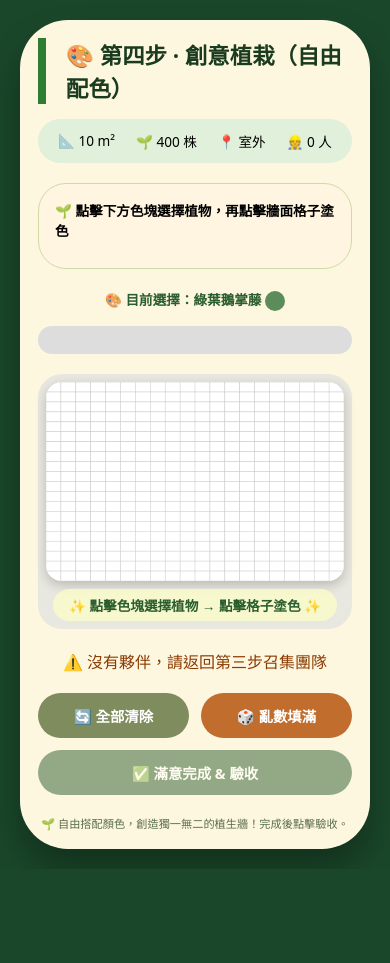
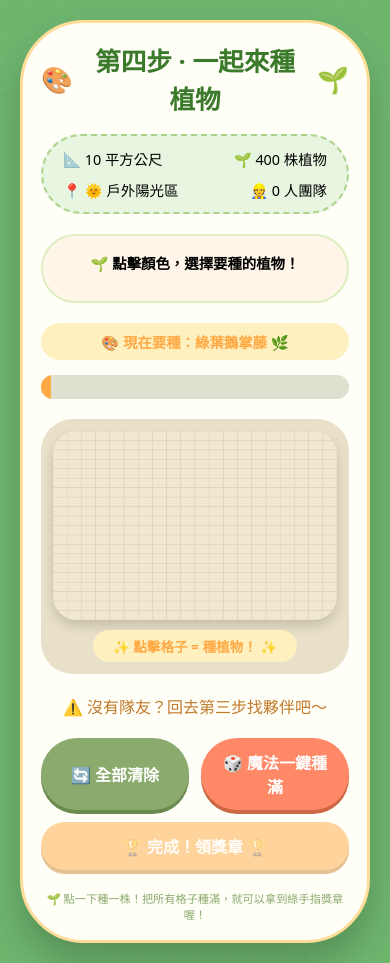
Before and after one commit to fernbrom-lab/fernbromgame, a plain HTML site: page step4_construction.html in a window 390 px wide. Before the commit the page ends 869 px from the top, so only its background shows below. Drawn offline with Linux system fonts and the light colour scheme.

Commit message:
Update step4_construction.html

```diff
--- a/step4_construction.html
+++ b/step4_construction.html
@@ -3,16 +3,18 @@
 <head>
     <meta charset="UTF-8">
     <meta name="viewport" content="width=device-width, initial-scale=1.0, user-scalable=no">
-    <title>植生牆遊戲 · 第四步：創意植栽（自由配色）</title>
+    <title>🎨 第四步 · 一起來種植物</title>
     <style>
         * {
             box-sizing: border-box;
-            font-family: system-ui, 'Segoe UI', sans-serif;
+            font-family: system-ui, 'Segoe UI', 'Comic Neue', 'Noto Sans TC', sans-serif;
             user-select: none;
             -webkit-tap-highlight-color: transparent;
         }
         body {
-            background: #1a472a;
+            background: #6eb56e;
+            background-image: radial-gradient(circle at 10% 20%, rgba(255,255,200,0.2) 2%, transparent 2.5%);
+            background-size: 28px 28px;
             display: flex;
             justify-content: center;
             align-items: center;
@@ -21,42 +23,48 @@
             padding: 20px;
         }
         .card {
-            max-width: 1200px;
+            max-width: 1100px;
             width: 100%;
-            background: #fef7e0;
-            border-radius: 48px;
+            background: #fffef7;
+            border-radius: 64px;
             padding: 28px;
-            box-shadow: 0 20px 35px rgba(0,0,0,0.3);
+            box-shadow: 0 20px 35px rgba(0,0,0,0.2);
+            border: 3px solid #ffdd99;
         }
         h1 {
-            color: #1a3b1e;
-            border-left: 8px solid #2e7d32;
-            padding-left: 20px;
+            color: #3a7a2a;
+            font-size: 1.6rem;
+            text-align: center;
             margin-top: 0;
-            font-size: 1.4rem;
+            display: flex;
+            align-items: center;
+            justify-content: center;
+            gap: 10px;
         }
         .info-bar {
-            background: #e0f0da;
-            border-radius: 28px;
+            background: #e8f5e0;
+            border-radius: 40px;
             padding: 12px 20px;
             margin-bottom: 20px;
             display: flex;
             justify-content: space-between;
             flex-wrap: wrap;
             gap: 10px;
-            font-size: 0.85rem;
+            font-size: 0.9rem;
+            border: 2px dashed #aad48a;
         }
         .plants-summary {
-            background: #fff5e0;
-            border-radius: 28px;
+            background: #fff5e8;
+            border-radius: 40px;
             padding: 16px;
             margin-bottom: 20px;
-            border: 1px solid #cddba6;
+            border: 2px solid #ddeec0;
         }
         .plants-summary-title {
             font-weight: bold;
             margin-bottom: 12px;
-            font-size: 0.85rem;
+            font-size: 0.9rem;
+            text-align: center;
         }
         .plant-list {
             display: flex;
@@ -69,62 +77,69 @@
             align-items: center;
             gap: 8px;
             background: white;
-            padding: 6px 12px;
+            padding: 8px 16px;
             border-radius: 40px;
-            border: 1px solid #cddba6;
+            border: 2px solid #ddeec0;
             cursor: pointer;
             transition: all 0.1s;
         }
         .plant-item.selected {
-            background: #c8e6b5;
-            border-color: #2b5e2f;
-            box-shadow: 0 0 0 2px #f9a825;
+            background: #ffdd99;
+            border-color: #ffaa44;
+            transform: scale(1.02);
         }
         .plant-color-box {
-            width: 24px;
-            height: 24px;
-            border-radius: 24px;
+            width: 28px;
+            height: 28px;
+            border-radius: 28px;
         }
         .progress-bar {
-            background: #ddd;
+            background: #e0e0d0;
             border-radius: 40px;
-            height: 28px;
+            height: 24px;
             overflow: hidden;
             margin: 15px 0;
         }
         .progress-fill {
             width: 0%;
             height: 100%;
-            background: #3c8c40;
+            background: #ffaa44;
             transition: width 0.1s linear;
+            display: flex;
+            align-items: center;
+            justify-content: flex-end;
+            padding-right: 10px;
+            color: white;
+            font-size: 0.7rem;
+            font-weight: bold;
         }
         .canvas-container {
-            background: #e8e8e0;
-            border-radius: 24px;
-            padding: 8px;
+            background: #e8e0c8;
+            border-radius: 32px;
+            padding: 12px;
             margin: 20px 0;
             text-align: center;
         }
         canvas {
-            background: #ffffff;
-            border-radius: 16px;
+            background: #f5f0e0;
+            border-radius: 24px;
             display: block;
             margin: 0 auto;
             cursor: pointer;
             width: 100%;
             height: auto;
-            box-shadow: 0 4px 12px rgba(0,0,0,0.2);
+            box-shadow: 0 6px 12px rgba(0,0,0,0.15);
         }
         .click-hint {
             text-align: center;
             font-size: 0.85rem;
             font-weight: bold;
-            color: #2b5e2f;
-            background: rgba(255,255,200,0.7);
+            color: #ffaa44;
+            background: #fff0c0;
             display: inline-block;
             width: auto;
-            margin: 8px auto 0;
-            padding: 6px 16px;
+            margin: 10px auto 0;
+            padding: 6px 20px;
             border-radius: 40px;
         }
         .worker-section {
@@ -144,13 +159,13 @@
             display: flex;
             align-items: center;
             gap: 10px;
-            box-shadow: 0 2px 6px rgba(0,0,0,0.1);
-            border: 1px solid #cddba6;
+            box-shadow: 0 2px 8px rgba(0,0,0,0.08);
+            border: 2px solid #ddeec0;
         }
         .worker-avatar {
             width: 45px;
             height: 45px;
-            background: #d9e0c5;
+            background: #ddeec0;
             border-radius: 45px;
             display: flex;
             align-items: center;
@@ -164,17 +179,17 @@
             object-fit: cover;
         }
         .worker-name {
-            font-size: 0.8rem;
+            font-size: 0.85rem;
             font-weight: bold;
-            color: #1a3b1e;
+            color: #3a7a2a;
         }
         .worker-talk {
             font-size: 0.65rem;
-            color: #8b3a00;
-            background: #fff0e0;
+            color: #c07a2a;
+            background: #fff0c0;
             border-radius: 20px;
             padding: 4px 10px;
-            max-width: 180px;
+            max-width: 160px;
             white-space: nowrap;
             overflow-x: auto;
             cursor: pointer;
@@ -186,48 +201,56 @@
             flex-wrap: wrap;
         }
         button {
-            background: #2b5e2f;
+            background: #ffaa44;
             color: white;
             border: none;
-            padding: 12px 16px;
-            font-size: 0.9rem;
+            padding: 12px 20px;
+            font-size: 1rem;
             font-weight: bold;
             border-radius: 60px;
             cursor: pointer;
             flex: 1;
             min-width: 120px;
+            box-shadow: 0 4px 0 #cc8833;
+            transition: 0.05s linear;
         }
         button:active {
-            transform: scale(0.98);
+            transform: translateY(2px);
+            box-shadow: 0 2px 0 #cc8833;
         }
         button:disabled {
             opacity: 0.5;
+            transform: none;
             cursor: not-allowed;
         }
         .btn-secondary {
-            background: #7f8c5e;
+            background: #8aaa6e;
+            box-shadow: 0 4px 0 #6a8a4e;
         }
         .btn-warning {
-            background: #c06d2e;
+            background: #ff8866;
+            box-shadow: 0 4px 0 #cc6644;
         }
         footer {
             text-align: center;
             font-size: 0.7rem;
-            color: #5a6e4a;
+            color: #8aaa6e;
             margin-top: 20px;
         }
         .selected-tool {
             text-align: center;
             margin: 10px 0;
-            font-size: 0.85rem;
-            color: #2b5e2f;
+            font-size: 0.9rem;
+            color: #ffaa44;
             font-weight: bold;
+            background: #fff0c0;
+            padding: 8px;
+            border-radius: 40px;
         }
-        /* 噴飛語錄動畫 */
         .fly-talk {
             position: fixed;
-            background: #ffe8c0;
-            color: #5a1e00;
+            background: #fff0c0;
+            color: #c07a2a;
             padding: 6px 14px;
             border-radius: 30px;
             font-size: 0.85rem;
@@ -235,51 +258,45 @@
             white-space: nowrap;
             z-index: 1000;
             pointer-events: none;
-            box-shadow: 0 4px 12px rgba(0,0,0,0.25);
-            border: 1px solid #cc8833;
+            box-shadow: 0 4px 12px rgba(0,0,0,0.15);
+            border: 1px solid #ffcc88;
             animation: flyAway 1s ease-out forwards;
         }
         @keyframes flyAway {
-            0% {
-                opacity: 1;
-                transform: translate(0, 0) scale(1);
-            }
-            30% {
-                opacity: 1;
-                transform: translate(15px, -35px) scale(1.08);
-            }
-            100% {
-                opacity: 0;
-                transform: translate(40px, -90px) scale(0.7);
-            }
+            0% { opacity: 1; transform: translate(0, 0) scale(1); }
+            30% { opacity: 1; transform: translate(15px, -35px) scale(1.08); }
+            100% { opacity: 0; transform: translate(40px, -90px) scale(0.7); }
         }
         @media (max-width: 700px) {
             .card { padding: 18px; }
-            .worker-talk { max-width: 130px; font-size: 0.6rem; }
-            .plant-item { padding: 4px 8px; font-size: 0.75rem; }
+            .worker-talk { max-width: 120px; font-size: 0.6rem; }
         }
     </style>
 </head>
 <body>
 <div class="card">
-    <h1>🎨 第四步 · 創意植栽（自由配色）</h1>
+    <h1>
+        <span>🎨</span>
+        第四步 · 一起來種植物
+        <span>🌱</span>
+    </h1>
 
     <div class="info-bar" id="infoBar">載入中...</div>
 
-    <div class="plants-summary" id="plantsSummary">
-        <div class="plants-summary-title">🌱 點擊下方色塊選擇植物，再點擊牆面格子塗色</div>
+    <div class="plants-summary">
+        <div class="plants-summary-title">🌱 點擊顏色，選擇要種的植物！</div>
         <div class="plant-list" id="plantList"></div>
     </div>
 
-    <div class="selected-tool" id="selectedTool">🎨 尚未選擇植物</div>
+    <div class="selected-tool" id="selectedTool">🎨 點擊上面的色塊選擇植物～</div>
 
     <div class="progress-bar">
-        <div class="progress-fill" id="progressFill"></div>
+        <div class="progress-fill" id="progressFill">0%</div>
     </div>
 
     <div class="canvas-container">
         <canvas id="greenCanvas" width="600" height="400" style="width:100%; height:auto; max-width:600px; aspect-ratio:600/400"></canvas>
-        <div class="click-hint">✨ 點擊色塊選擇植物 → 點擊格子塗色 ✨</div>
+        <div class="click-hint">✨ 點擊格子 = 種植物！ ✨</div>
     </div>
 
     <div class="worker-section">
@@ -288,37 +305,25 @@
 
     <div class="flex-btns">
         <button id="resetBtn" class="btn-secondary">🔄 全部清除</button>
-        <button id="autoFillBtn" class="btn-warning">🎲 亂數填滿</button>
-        <button id="completeBtn" disabled>✅ 滿意完成 & 驗收</button>
+        <button id="autoFillBtn" class="btn-warning">🎲 魔法一鍵種滿</button>
+        <button id="completeBtn" disabled>🏆 完成！領獎章 🏆</button>
     </div>
-    <footer>🌱 自由搭配顏色，創造獨一無二的植生牆！完成後點擊驗收。</footer>
+    <footer>🌱 點一下種一株！把所有格子種滿，就可以拿到綠手指獎章喔！</footer>
 </div>
 
 <script>
-    // 工人語錄庫（豐富版）
-    const WORKER_TALKS = [
-        "😤 老鄧資遣我是你的損失！",
-        "🤔 多虧去職訓不然我還不會做這個呢！",
-        "🤔 大叔你有良心嗎！",
-        "🤔 大叔你有良心嗎！",
-        "🤔 大哥時薪350喔！",
-        "😤 老鄧資遣我是你的損失！",
-        "💔 我不接受你的不公平！",
-        "🌞 天氣熱要多喝水～",
-        "⚠️ 作業中須注意工安！",
-        "🌱 植物是生命也要尊重～",
-        "💪 今天也要努力施工！",
-        "🎨 這個配色真好看！",
-        "🪴 每一株都是心血",
-        "🍵 休息一下喝個茶吧",
-        "🔧 工具要隨手收好",
-        "🤝 團隊合作最重要！",
-        "🌿 這面牆以後會很美",
-        "💧 記得幫植物澆水",
-        "🏗️ 安全第一，品質至上",
-        "😎 我種的植物最漂亮",
-        "🌙 加班費記得多算一點",
-        "🎵 邊唱歌邊工作最開心"
+    // 兒童版可愛語錄
+    const FUN_TALKS = [
+        "🌱 種下一棵小植物！",
+        "🎉 耶！越來越漂亮了！",
+        "💚 愛護地球，好棒！",
+        "⭐ 你種得好快！",
+        "🌸 花花世界真美麗～",
+        "😊 一起努力完成它！",
+        "🍃 植物們在謝謝你！",
+        "🎵 種種種～種下去～",
+        "💪 再努力一下下！",
+        "🏆 快要完成了！"
     ];
 
     let PLANTS = [];
@@ -328,7 +333,10 @@
     let selectedPlantId = null;
     let cellSize = { w: 0, h: 0 };
 
-    // 噴飛語錄函數（從指定位置噴出）
+    function getRandomTalk() {
+        return FUN_TALKS[Math.floor(Math.random() * FUN_TALKS.length)];
+    }
+
     function flyTalk(text, x, y) {
         const div = document.createElement('div');
         div.className = 'fly-talk';
@@ -337,10 +345,6 @@
         div.style.top = (y - 30) + 'px';
         document.body.appendChild(div);
         setTimeout(() => div.remove(), 1000);
-    }
-
-    function getRandomTalk() {
-        return WORKER_TALKS[Math.floor(Math.random() * WORKER_TALKS.length)];
     }
 
     function refreshWorkerTalk(index) {
@@ -362,15 +366,15 @@
             PLANTS = plantData.map((p, idx) => ({
                 id: idx,
                 name: p.name,
-                color: p.color || (idx === 0 ? "#5b8c5a" : idx === 1 ? "#3a5a2a" : idx === 2 ? "#9bc48e" : "#e8a0b4"),
+                emoji: p.emoji || ["🌿","🌱","🍃","🌸"][idx],
                 quantity: p.quantity || quantities[idx]
             }));
         } else {
             PLANTS = [
-                { id: 0, name: "綠葉鵝掌藤", color: "#5b8c5a", quantity: quantities[0] || 0 },
-                { id: 1, name: "蔓榕", color: "#3a5a2a", quantity: quantities[1] || 0 },
-                { id: 2, name: "腎蕨", color: "#9bc48e", quantity: quantities[2] || 0 },
-                { id: 3, name: "粗勒草", color: "#e8a0b4", quantity: quantities[3] || 0 }
+                { id: 0, name: "綠葉鵝掌藤", emoji: "🌿", quantity: quantities[0] || 0 },
+                { id: 1, name: "蔓榕", emoji: "🌱", quantity: quantities[1] || 0 },
+                { id: 2, name: "腎蕨", emoji: "🍃", quantity: quantities[2] || 0 },
+                { id: 3, name: "粗勒草", emoji: "🌸", quantity: quantities[3] || 0 }
             ];
         }
 
@@ -380,10 +384,10 @@
         }
 
         document.getElementById('infoBar').innerHTML = `
-            <span>📐 ${area} m²</span>
-            <span>🌱 ${totalPlants} 株</span>
-            <span>📍 ${siteLocation === 'outdoor' ? '室外' : '室內'}</span>
-            <span class="speed-badge">👷 ${workerCount} 人</span>
+            <span>📐 ${area} 平方公尺</span>
+            <span>🌱 ${totalPlants} 株植物</span>
+            <span>📍 ${siteLocation === 'outdoor' ? '🌞 戶外陽光區' : '🏠 室內舒適區'}</span>
+            <span>👷 ${workerCount} 人團隊</span>
         `;
         renderPlantsSummary();
         renderWorkers();
@@ -398,35 +402,31 @@
             if (qty === 0) continue;
             const div = document.createElement('div');
             div.className = `plant-item ${selectedPlantId === i ? 'selected' : ''}`;
-            div.setAttribute('data-id', i);
-            div.innerHTML = `<div class="plant-color-box" style="background:${p.color}"></div>
-                <span>${p.name}</span><span><strong>${qty}</strong>株</span>`;
+            div.innerHTML = `<span style="font-size:1.3rem;">${p.emoji}</span>
+                <span>${p.name}</span>
+                <span><strong>${qty}</strong>株</span>`;
             div.addEventListener('click', (e) => {
                 e.stopPropagation();
                 selectedPlantId = i;
-                document.getElementById('selectedTool').innerHTML = `🎨 目前選擇：${p.name} <span style="display:inline-block;width:20px;height:20px;background:${p.color};border-radius:20px;vertical-align:middle;"></span>`;
+                document.getElementById('selectedTool').innerHTML = `🎨 現在要種：${p.name} ${p.emoji}`;
                 renderPlantsSummary();
 
-                // 點擊色塊也噴語錄
                 const rect = div.getBoundingClientRect();
-                const centerX = rect.left + rect.width / 2;
-                const centerY = rect.top + rect.height / 2;
-                const randomTalk = getRandomTalk();
-                flyTalk(`🎨 選擇 ${p.name}！ ${randomTalk}`, centerX, centerY);
+                flyTalk(`✨ 選擇 ${p.name}！`, rect.left + rect.width/2, rect.top + rect.height/2);
             });
             container.appendChild(div);
         }
 
         if (selectedPlantId === null && PLANTS.length > 0) {
             selectedPlantId = 0;
-            document.getElementById('selectedTool').innerHTML = `🎨 目前選擇：${PLANTS[0].name} <span style="display:inline-block;width:20px;height:20px;background:${PLANTS[0].color};border-radius:20px;vertical-align:middle;"></span>`;
+            document.getElementById('selectedTool').innerHTML = `🎨 現在要種：${PLANTS[0].name} ${PLANTS[0].emoji}`;
         }
     }
 
     function renderWorkers() {
         const container = document.getElementById('workerList');
         if (workers.length === 0) {
-            container.innerHTML = '<div style="color:#8b3a00;">⚠️ 沒有夥伴，請返回第三步召集團隊</div>';
+            container.innerHTML = '<div style="color:#c07a2a;">⚠️ 沒有隊友？回去第三步找夥伴吧～</div>';
             return;
         }
         const imgNames = ['brom.png', 'fern.png', 'ficus.png', 'mons.png', 'sans.png', 'succ.png', 'till.png'];
@@ -434,7 +434,7 @@
             const imgFile = imgNames[worker.id % imgNames.length];
             return `
                 <div class="worker-card">
-                    <div class="worker-avatar"><img src="${imgFile}" onerror="this.style.display='none'; this.parentElement.innerHTML='👨‍🌾';"></div>
+                    <div class="worker-avatar"><img src="${imgFile}" onerror="this.style.display='none'; this.parentElement.innerHTML='${worker.emoji || "👤"}';"></div>
                     <div>
                         <div class="worker-name">${worker.name}</div>
                         <div class="worker-talk" data-idx="${idx}">💬 ${workerTalks[idx]}</div>
@@ -446,10 +446,8 @@
             el.addEventListener('click', (e) => {
                 e.stopPropagation();
                 const rect = el.getBoundingClientRect();
-                const talkX = rect.left + rect.width / 2;
-                const talkY = rect.top + rect.height / 2;
                 refreshWorkerTalk(parseInt(el.dataset.idx));
-                flyTalk(`🔄 換一句：${workerTalks[parseInt(el.dataset.idx)]}`, talkX, talkY);
+                flyTalk(`🔄 換一句：${workerTalks[parseInt(el.dataset.idx)]}`, rect.left + rect.width/2, rect.top + rect.height/2);
             });
         });
     }
@@ -462,6 +460,11 @@
         finishedCount = 0;
     }
 
+    function getPlantColor(plantId) {
+        const colors = ["#ffaa44", "#88cc44", "#44aa88", "#ff88aa"];
+        return colors[plantId % colors.length];
+    }
+
     function drawPixelWall() {
         if (!canvas || !ctx) return;
         const w = canvas.width, h = canvas.height;
@@ -472,7 +475,7 @@
             for (let col = 0; col < cols; col++) {
                 const idx = row * cols + col;
                 if (idx >= totalPlants) {
-                    ctx.fillStyle = "#d0d0c0";
+                    ctx.fillStyle = "#ddd0b0";
                     ctx.fillRect(col * cellSize.w, row * cellSize.h, cellSize.w, cellSize.h);
                     continue;
                 }
@@ -480,10 +483,10 @@
                 if (gridColors[idx]) {
                     ctx.fillStyle = gridColors[idx];
                 } else {
-                    ctx.fillStyle = "#ffffff";
+                    ctx.fillStyle = "#f0e8d0";
                 }
                 ctx.fillRect(col * cellSize.w, row * cellSize.h, cellSize.w, cellSize.h);
-                ctx.strokeStyle = "#cccccc";
+                ctx.strokeStyle = "#ddd0b0";
                 ctx.strokeRect(col * cellSize.w, row * cellSize.h, cellSize.w, cellSize.h);
             }
         }
@@ -492,13 +495,14 @@
     function updateProgressAndButton() {
         const coloredCount = gridColors.filter(c => c !== null).length;
         finishedCount = coloredCount;
-        const percent = (finishedCount / totalPlants) * 100;
-        document.getElementById('progressFill').style.width = `${percent}%`;
+        const percent = Math.floor((finishedCount / totalPlants) * 100);
+        const fillDiv = document.getElementById('progressFill');
+        fillDiv.style.width = `${percent}%`;
+        fillDiv.innerHTML = `${percent}%`;
         drawPixelWall();
         document.getElementById('completeBtn').disabled = (finishedCount < totalPlants);
     }
 
-    // 核心：點擊格子塗色 + 強制噴發語錄
     function handleCanvasClick(e) {
         if (!canvas) return;
 
@@ -535,44 +539,44 @@
         if (idx >= 0 && idx < totalPlants && selectedPlantId !== null) {
             const selectedPlant = PLANTS[selectedPlantId];
             const wasEmpty = !gridColors[idx];
-            gridColors[idx] = selectedPlant.color;
+            gridColors[idx] = getPlantColor(selectedPlantId);
             updateProgressAndButton();
 
-            // 每次點擊都噴發語錄（從點擊位置）
+            // 噴發可愛語錄
             let talk = "";
             if (workers.length > 0) {
                 const randomIdx = Math.floor(Math.random() * workers.length);
                 talk = workerTalks[randomIdx];
                 setTimeout(() => refreshWorkerTalk(randomIdx), 300);
             } else {
-                talk = "快找夥伴來幫忙！";
+                talk = "🌱 種下去囉！";
             }
 
             if (wasEmpty) {
-                flyTalk(`🌱 種下 ${selectedPlant.name}！ ${talk}`, clientX, clientY);
+                flyTalk(`🎨 種下 ${selectedPlant.emoji} ${selectedPlant.name}！ ${talk}`, clientX, clientY);
             } else {
-                flyTalk(`🎨 換成 ${selectedPlant.name}！ $很累耶`, clientX, clientY);
+                flyTalk(`🔄 換成 ${selectedPlant.emoji} ${selectedPlant.name}！`, clientX, clientY);
             }
         }
     }
 
     function resetAll() {
-        if (confirm('清除所有，重新種？')) {
+        if (confirm('清除所有植物，重新設計？')) {
             initGridColors();
             updateProgressAndButton();
-            // 重置完成後噴語錄
             const rect = document.getElementById('resetBtn').getBoundingClientRect();
-            flyTalk("🔄 已清除所有，重新開始種植！", rect.left + rect.width/2, rect.top + rect.height/2);
+            flyTalk("🔄 全部清除，重新開始設計！", rect.left + rect.width/2, rect.top + rect.height/2);
         }
     }
 
     function autoFill() {
-        if (confirm('隨機填滿所有格子？')) {
+        if (confirm('魔法一鍵種滿！會依照你選的比例隨機種植～')) {
             const colorPool = [];
             for (let i = 0; i < PLANTS.length; i++) {
                 const qty = PLANTS[i].quantity;
+                const color = getPlantColor(i);
                 for (let j = 0; j < qty; j++) {
-                    colorPool.push(PLANTS[i].color);
+                    colorPool.push(color);
                 }
             }
             for (let i = colorPool.length - 1; i > 0; i--) {
@@ -584,30 +588,30 @@
             }
             if (colorPool.length < totalPlants && PLANTS.length > 0) {
                 for (let i = colorPool.length; i < totalPlants; i++) {
-                    gridColors[i] = PLANTS[0].color;
+                    gridColors[i] = getPlantColor(0);
                 }
             }
             updateProgressAndButton();
 
             const rect = document.getElementById('autoFillBtn').getBoundingClientRect();
-            flyTalk("🎲 隨機種植完成！來看看成品吧～", rect.left + rect.width/2, rect.top + rect.height/2);
+            flyTalk("🎲 魔法完成！牆壁變得好漂亮～", rect.left + rect.width/2, rect.top + rect.height/2);
         }
     }
 
     function completeAndNext() {
         if (finishedCount < totalPlants) {
-            alert(`還沒種完！已種 ${finishedCount} / ${totalPlants} 顆，請繼續設計。`);
+            alert(`還剩 ${totalPlants - finishedCount} 格沒種！再努力一下下～`);
             return;
         }
         localStorage.setItem('greenwall_construction_done', 'true');
         localStorage.setItem('greenwall_grid_colors', JSON.stringify(gridColors));
 
         const rect = document.getElementById('completeBtn').getBoundingClientRect();
-        flyTalk("🎉 完成瞜！前往驗收與碳排評估！", rect.left + rect.width/2, rect.top + rect.height/2);
+        flyTalk("🏆 哇！你完成了！獲得綠手指獎章！前往頒獎典禮～", rect.left + rect.width/2, rect.top + rect.height/2);
 
         setTimeout(() => {
             window.location.href = 'step5_carbon.html';
-        }, 500);
+        }, 800);
     }
 
     function initCanvas() {
@@ -616,22 +620,14 @@
         canvas.height = 400;
         ctx = canvas.getContext('2d');
 
-        // 動態調整網格：面積越大，網格越多，但保持畫布比例
         cols = Math.ceil(Math.sqrt(totalPlants));
         rows = Math.ceil(totalPlants / cols);
 
-        // 限制最大行列數，避免格子太小（最小格子約 15px）
-        const maxGrid = 40;
-        if (cols > maxGrid) {
-            cols = maxGrid;
-            rows = Math.ceil(totalPlants / cols);
-        }
-        if (rows > maxGrid) {
-            rows = maxGrid;
-            cols = Math.ceil(totalPlants / rows);
-        }
+        // 限制最大格子數，避免太密集
+        if (cols > 30) { cols = 30; rows = Math.ceil(totalPlants / cols); }
+        if (rows > 30) { rows = 30; cols = Math.ceil(totalPlants / rows); }
 
-        console.log(`點陣圖: ${totalPlants} 株 → ${cols} 列 x ${rows} 行 = ${cols * rows} 格`);
+        console.log(`點陣圖: ${totalPlants} 株 → ${cols} x ${rows}`);
 
         initGridColors();
         updateProgressAndButton();
@@ -659,7 +655,7 @@
     loadSavedProgress();
 
     if (workerCount === 0) {
-        alert('⚠️ 沒有施工夥伴！請返回第三步召集團隊。');
+        alert('⚠️ 沒有施工夥伴！請返回第三步找隊友～');
     }
 
     initCanvas();
```
